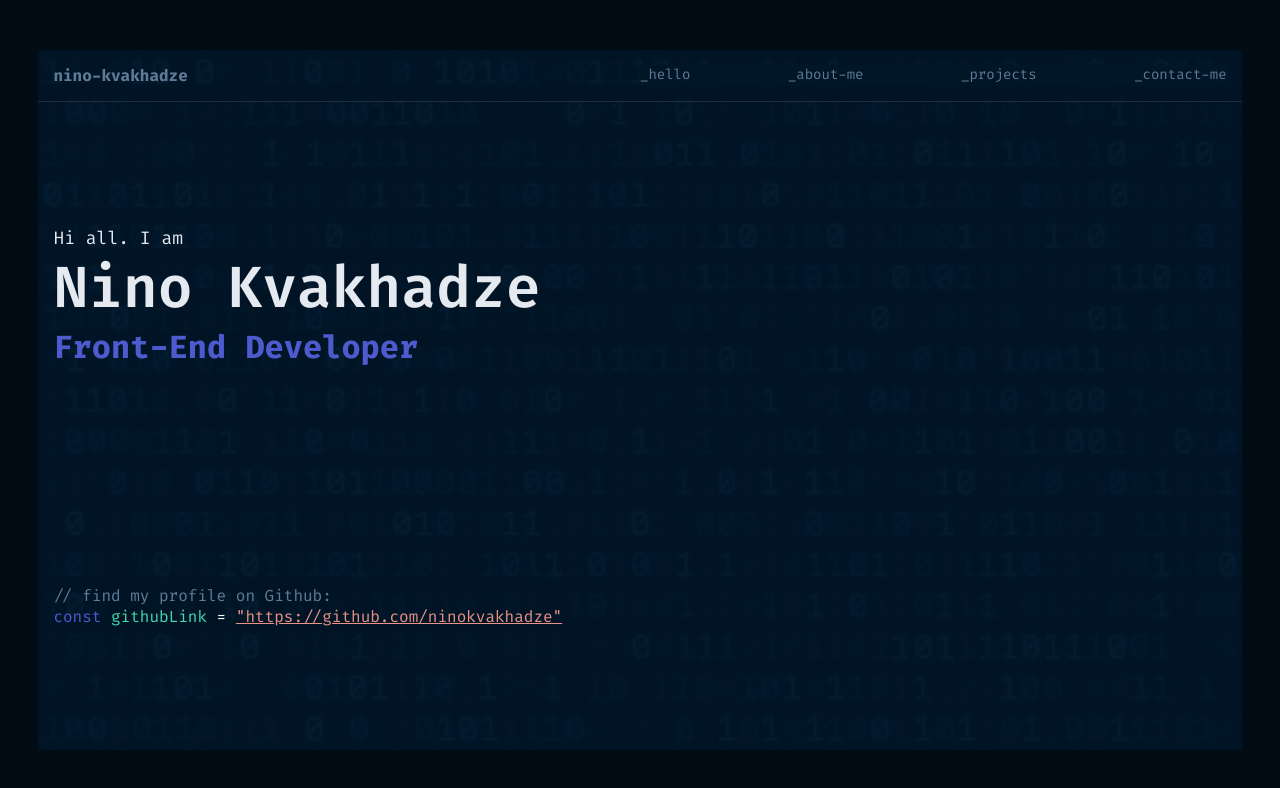
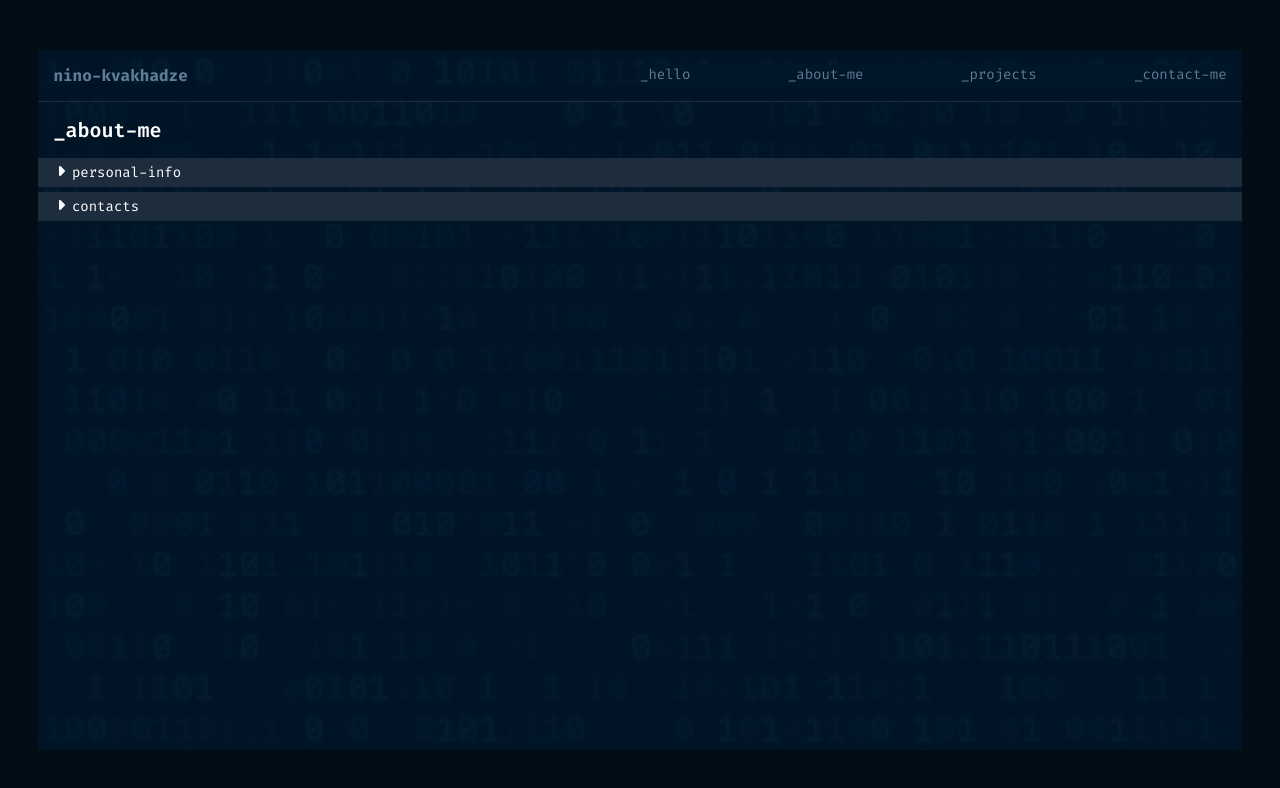
Before and after one commit to ninokvakhadze/portfolio, a React (Vite) app: page / in a window 1280 px wide. Shown: the top 788 px of the page. Built offline with nearby package versions, Linux system fonts and the light colour scheme.

Commit message:
added about me

```diff
--- a/src/App.tsx
+++ b/src/App.tsx
@@ -2,6 +2,7 @@ import "./App.css";
 import { useState} from 'react';
 import styled from "styled-components";
 import Header from "./header/Header";
+import About_me from "./pages/About_me"
 import Home from "./pages/Home";
 import Footer from "./footer/Footer";
 import bacgroundImg from "./assets/df884c2af6c9e7fcbc6c7809c12cc684.jpg"
@@ -12,7 +13,8 @@ function App() {
   return (
     <Main>
       <Header toggle={toggle} setToggle={setToggle}/>
-      <Home/>
+      {/* <Home/> */}
+      <About_me/>
       {toggle ?<Footer/> : null}
     </Main>
   );
--- /dev/null
+++ b/src/pages/About_me.tsx
@@ -0,0 +1,32 @@
+import styled from "styled-components";
+import PageComponents from "./components/PageComponents";
+
+const About_me: React.FC = () => {
+  return (
+    <MainDiv>
+      <PageTitle>_about-me</PageTitle>
+      <PageComponents title="personal-info"/>
+      <PageComponents title="contacts"/>
+    </MainDiv>
+  );
+};
+
+export default About_me;
+
+const MainDiv = styled.div`
+  display: flex;
+  flex-direction: column;
+  //   justify-content: space-around;
+  width: 94vw;
+  background-color: rgba(1, 22, 39, 0.95);
+//   padding: 15px;
+  min-height: 81vh;
+`;
+const PageTitle = styled.h2`
+ font-family: "Fira code", sans-serif;
+ margin: 15px;
+  font-size: 20px;
+  font-weight: 600;
+  text-align: left;
+  color: #fff
+`;
--- /dev/null
+++ b/src/pages/components/PageComponents.tsx
@@ -0,0 +1,38 @@
+import styled from "styled-components";
+import arrowDown from "../../assets/caret-down-solid.svg";
+
+interface ComponentProps {
+    title: string
+  }
+
+const PageComponents: React.FC<ComponentProps> = ({title}) =>  {
+  return (
+    <ComponentDiv>
+      <Arrow src={arrowDown} />
+      <ComponentTitle>{title}</ComponentTitle>
+    </ComponentDiv>
+  );
+}
+
+export default PageComponents;
+
+const ComponentDiv = styled.div`
+  display: flex;
+  justify-content: left;
+  padding: 5px 15px;
+  background-color: #1e2d3d;
+  gap: 2.5px;
+  margin-bottom: 5px;
+`;
+const ComponentTitle = styled.p`
+  font-family: "Fira code", sans-serif;
+  font-size: 14px;
+  font-weight: normal;
+  text-align: left;
+  color: #fff;
+`;
+const Arrow = styled.img`
+  width: 16px;
+  height: 16px;
+  transform: rotate(270deg);
+`;
```
Also changed, not shown: src/assets/caret-down-solid.svg (added).
